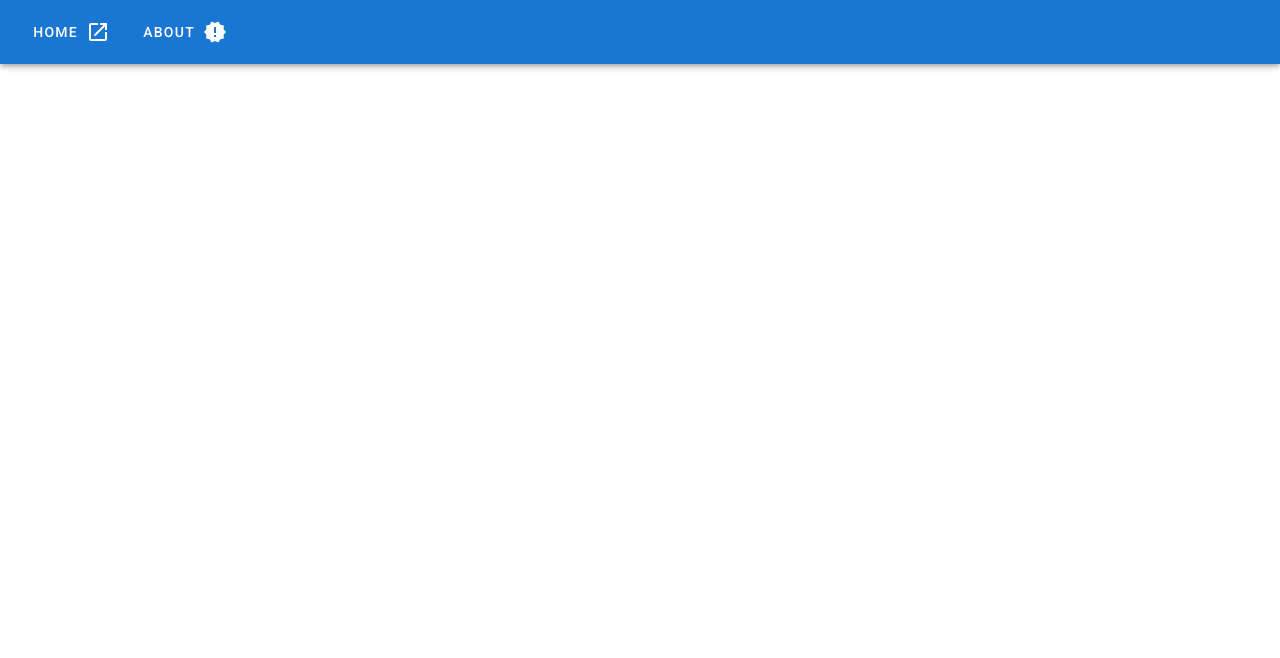
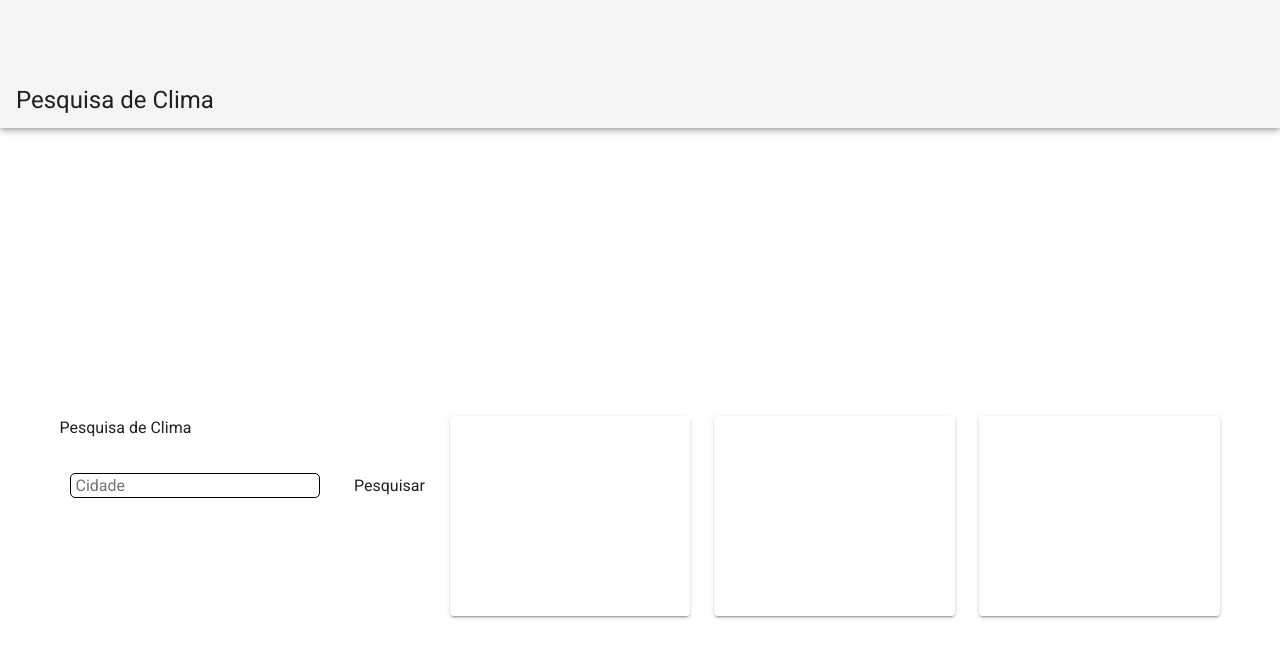
Before and after one commit to danvitoriano/vue-pwa-shopping, a Vue app: page /clima in a window 1280 px wide. Shown: the top 658 px of the page. Built offline with nearby package versions, Linux system fonts and the light colour scheme.

Commit message:
Adicionado componente Clima e configurado template

```diff
--- /dev/null
+++ b/src/components/Clima.vue
@@ -0,0 +1,54 @@
+<template>
+  <div class="clima">
+    <p>Pesquisa de Clima</p>
+    <input type="text" class="city-input" v-model="city" placeholder="Cidade" maxlength="8" />
+    <button type="button" class="city-button" v-on:click="searchCity">Pesquisar</button>
+  </div>
+</template>
+
+<script>
+
+// import axios from "axios"; // biblioteca usada para fazer requisições HTTP, similar ao Fetch
+
+export default {
+    name: "Clima",
+    data() {
+        return {
+            city: '',
+            dataClima: {},
+        }
+    },
+    methods: {
+        searchCity: function () {
+            if (this.city.length > 0) {
+                console.log(`${this.city}`);
+            }
+        }
+    },
+    computed: {
+
+    }
+}
+</script>
+
+<style>
+
+.city-input {
+    border: 1px solid black;
+    border-radius: 5px;
+    padding: 5px;
+    width: 250px;
+    margin: 10px;
+}
+
+.city-button {
+    border-radius: 5px;
+    color: white;
+    margin: 10px;
+}
+
+.city-button:hover {
+    background-color: rgb(155, 155, 155)
+}
+
+</style>
--- a/src/router/index.js
+++ b/src/router/index.js
@@ -1,6 +1,7 @@
 import Vue from "vue";
 import VueRouter from "vue-router";
 import Shopping from "../views/Shopping.vue";
+import Clima from "../views/Clima.vue";
 
 // 1. Use Vue Router
 Vue.use(VueRouter);
@@ -24,6 +25,11 @@ const routes = [
     // which is lazy-loaded when the route is visited.
     component: () =>
       import(/* webpackChunkName: "about" */ "../views/About.vue")
+  },
+  {
+    path: "/clima",
+    name: "Clima",
+    component: Clima
   }
 ];
 
--- /dev/null
+++ b/src/views/Clima.vue
@@ -0,0 +1,56 @@
+<template>
+  <v-app id="inspire">
+    <v-app-bar
+      app
+      shrink-on-scroll
+    >
+      <!-- <v-app-bar-nav-icon></v-app-bar-nav-icon> -->
+
+      <v-toolbar-title>Pesquisa de Clima</v-toolbar-title>
+
+      <v-spacer></v-spacer>
+
+
+      <!-- <v-btn icon>
+        <v-icon>mdi-dots-vertical</v-icon>
+      </v-btn> -->
+    </v-app-bar>
+
+    <v-main>
+      <v-container>
+      <clima></clima>
+        <v-row>
+          <v-col
+            v-for="n in 3"
+            :key="n"
+            cols="4"
+          >
+            <v-card height="200"></v-card>
+          </v-col>
+        </v-row>
+      </v-container>
+    </v-main>
+  </v-app>
+</template>
+
+<script>
+
+import Clima from '../components/Clima.vue'
+
+  export default {
+    name: "Clima",
+    data() {
+      return {
+      }
+    },
+    components: {
+      clima: Clima
+    },
+    methods: {
+
+    },
+    computed: {
+
+    }
+  }
+</script>
```
Also changed, not shown: 2 other files (tests, documents, lock files or other folders).
